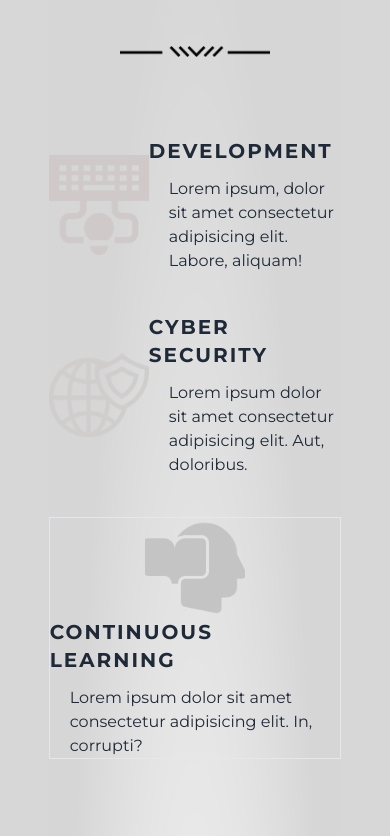
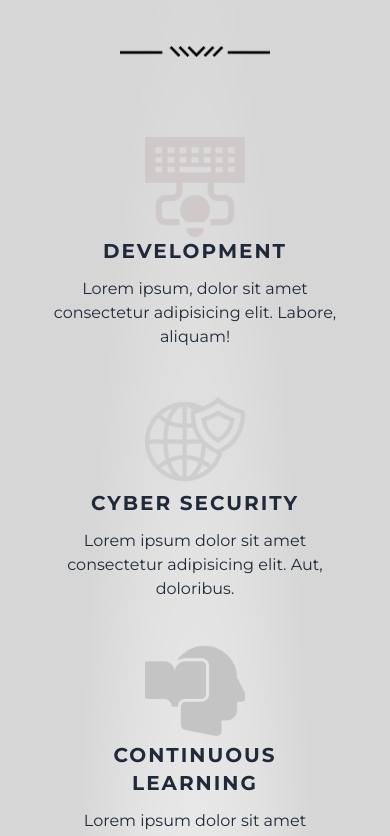
Before and after one commit to Sakhawat71/sakhawat, a Next.js app: page / in a window 390 px wide. Shown: the part 1620-2456 px from the top of the page. Built offline with nearby package versions, Linux system fonts and the light colour scheme.

Commit message:
Aspirations responsive

```diff
--- a/src/components/Skills/Skills.jsx
+++ b/src/components/Skills/Skills.jsx
@@ -47,22 +47,22 @@ const Skills = () => {
 
             <div className='lg:grid lg:grid-cols-2  text-center my-20 '>
 
-                <div className='flex items-center'>
+                <div className='flex flex-col md:flex-row items-center'>
                     <Image
                         src={devImg}
                         alt='DEVELOPMENT'
                         width={100}
                         height={100}
                     />
-                    <div>
-                        <h2 className='font-bold tracking-widest text-xl text-start'>DEVELOPMENT</h2>
-                        <p className='text-start pl-5 pt-3'>Lorem ipsum, dolor sit amet consectetur adipisicing elit. Labore, aliquam!</p>
+                    <div className='text-center'>
+                        <h2 className='font-bold tracking-widest text-xl text-center md:text-start'>DEVELOPMENT</h2>
+                        <p className='text-center md:text-start md:pl-5 pt-3'>Lorem ipsum, dolor sit amet consectetur adipisicing elit. Labore, aliquam!</p>
                     </div>
                 </div>
 
 
 
-                <div className='flex items-center mt-10 lg:mt-0'>
+                <div className='flex flex-col md:flex-row items-center mt-10 lg:mt-0'>
                     <Image
                         src={scImage}
                         alt='cyber_security'
@@ -70,12 +70,12 @@ const Skills = () => {
                         height={100}
                     />
                     <div>
-                        <h2 className='uppercase font-bold tracking-widest text-xl text-start'>cyber security</h2>
-                        <p className='text-start pl-5 pt-3'>Lorem ipsum dolor sit amet consectetur adipisicing elit. Aut, doloribus.</p>
+                        <h2 className='uppercase font-bold tracking-widest text-xl text-center md:text-start'>cyber security</h2>
+                        <p className='text-center md:text-start md:pl-5 pt-3'>Lorem ipsum dolor sit amet consectetur adipisicing elit. Aut, doloribus.</p>
                     </div>
                 </div>
 
-                <div className=' border mt-10 col-span-2 text-center flex justify-center'>
+                <div className=' mt-10 col-span-2 text-center flex justify-center'>
                     <div className='flex flex-col md:flex-row items-center lg:w-1/2'>
                         <Image
                             src={learnImg}
@@ -84,8 +84,8 @@ const Skills = () => {
                             height={100}
                         />
                         <div>
-                            <h2 className='uppercase font-bold tracking-widest text-xl text-start'>Continuous Learning</h2>
-                            <p className='text-start pl-5 pt-3'>Lorem ipsum dolor sit amet consectetur adipisicing elit. In, corrupti?</p>
+                            <h2 className='uppercase font-bold tracking-widest text-xl text-center md:text-start'>Continuous Learning</h2>
+                            <p className='text-center md:text-start md:pl-5 pt-3'>Lorem ipsum dolor sit amet consectetur adipisicing elit. In, corrupti?</p>
                         </div>
                     </div>
                 </div>
```
